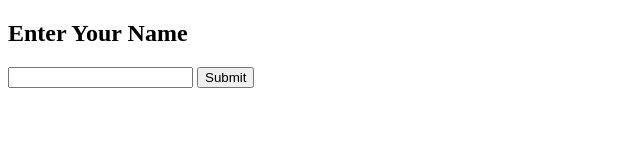
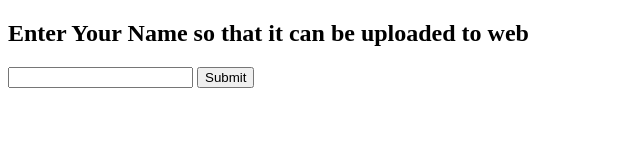
Before and after one commit to RoshanPawar2912/name-form-app, a website: page index.html in a window 1280 px wide. Shown: the whole page, without its empty margins (0-640 px from the left). Drawn offline with Linux system fonts and the light colour scheme.

Commit message:
first commit done

```diff
--- a/index.html
+++ b/index.html
@@ -4,7 +4,7 @@
   <title>Name Form</title>
 </head>
 <body>
-  <h2>Enter Your Name</h2>
+  <h2>Enter Your Name so that it can be uploaded to web</h2>
   <form action="https://name-form-app-itew.onrender.com" method="POST">
     <input type="text" name="username" required>
     <button type="submit">Submit</button>
```
